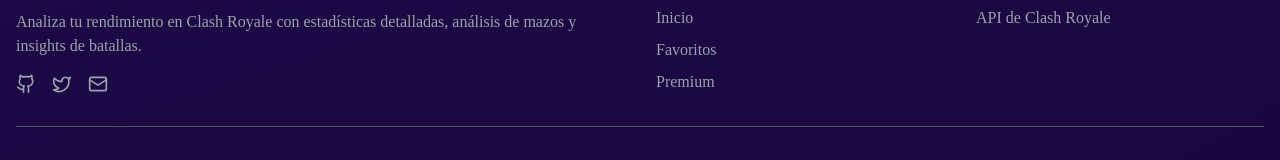
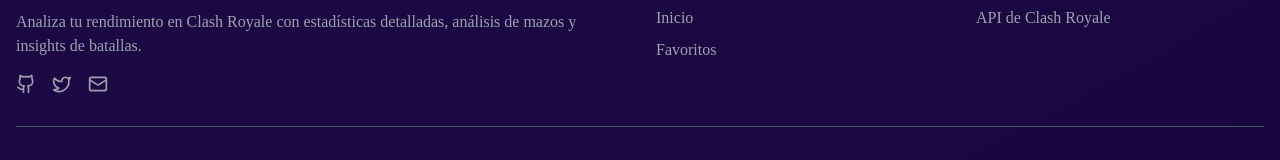
Before and after one commit to JetCoco/Royale-Analyzer, a Next.js app: page / in a window 1280 px wide. Shown: the part 1499-1659 px from the top of the page. Built offline with nearby package versions, Linux system fonts and the light colour scheme.

Commit message:
feature: out link premium

```diff
--- a/src/components/footer.tsx
+++ b/src/components/footer.tsx
@@ -35,7 +35,7 @@
             <ul className="space-y-2">
               <li><Link href="/" className="text-muted-foreground hover:text-primary transition-colors">Inicio</Link></li>
               <li><Link href="/favorites" className="text-muted-foreground hover:text-primary transition-colors">Favoritos</Link></li>
-              <li><Link href="/premium" className="text-muted-foreground hover:text-primary transition-colors">Premium</Link></li>
+              {/* <li><Link href="/premium" className="text-muted-foreground hover:text-primary transition-colors">Premium</Link></li> */}
             </ul>
           </div>
 
```
